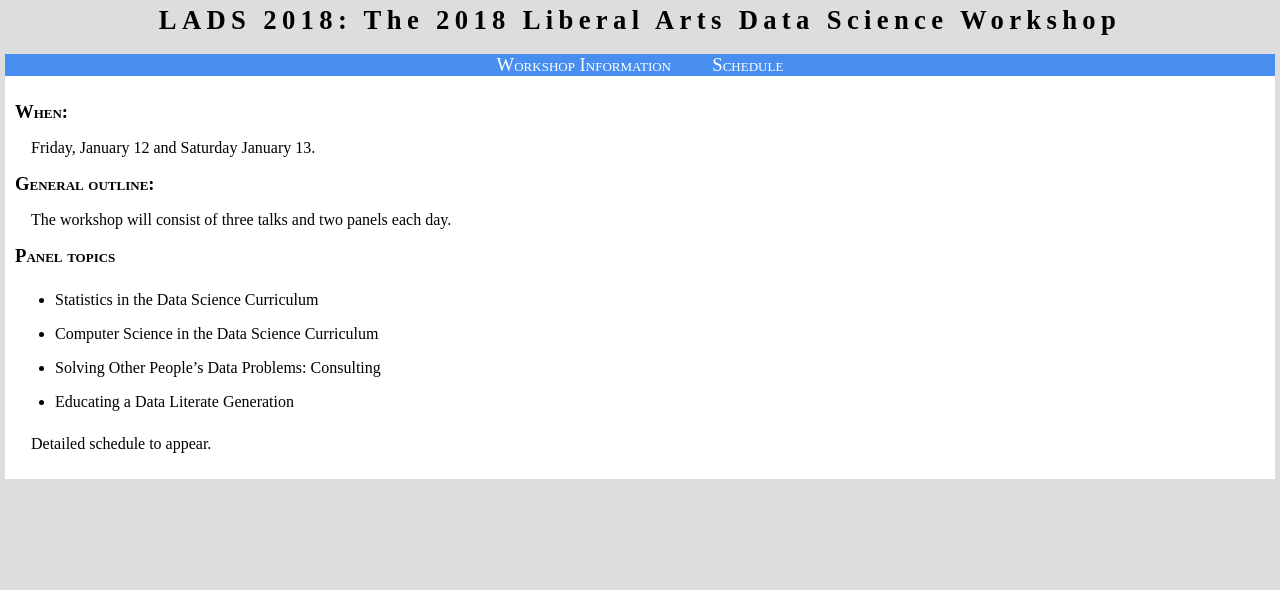
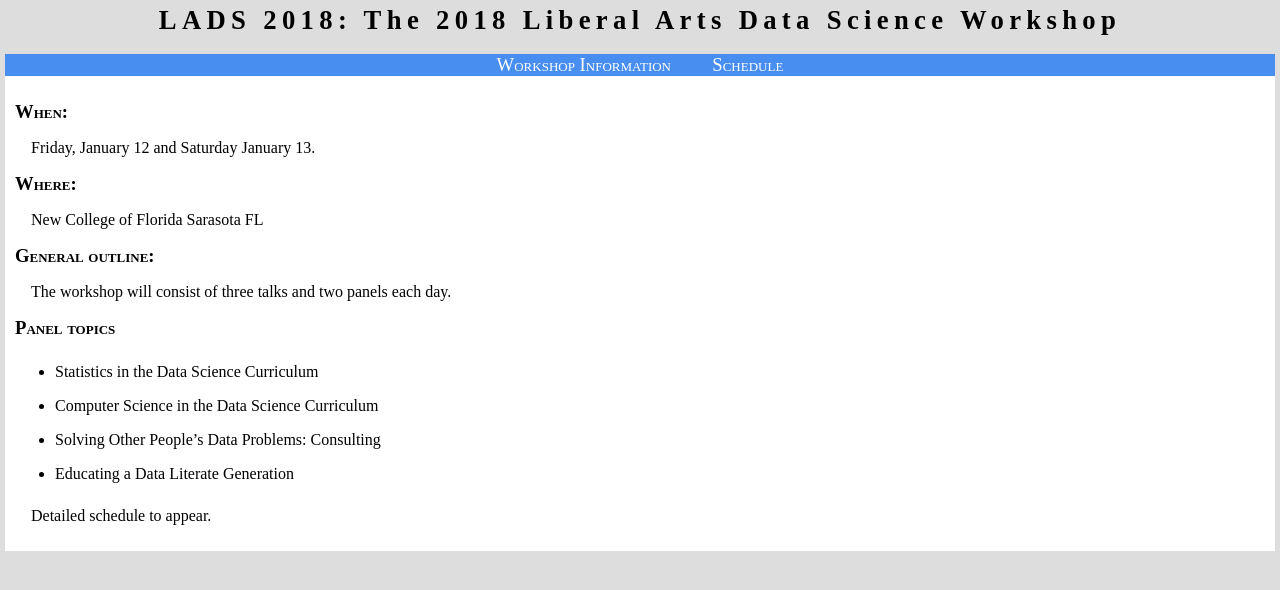
Before and after one commit to davidwgillman/davidwgillman.github.io, a Jekyll site: the page built from ladsworkshop/schedule.md, in a window 1280 px wide. Shown: the top 590 px of the page. Built offline with Jekyll 4.4.1, drawn with Linux system fonts in a browser that asks for light colours.

Commit message:
add place

```diff
--- a/ladsworkshop/schedule.md
+++ b/ladsworkshop/schedule.md
@@ -5,6 +5,10 @@ title: "LADS 2018: The 2018 Liberal Arts Data Science Workshop"
 
 ## When:
 Friday, January 12 and Saturday January 13.
+
+## Where:
+New College of Florida
+Sarasota FL
 
 ## General outline:
 The workshop will consist of three talks and two panels each day.
```
